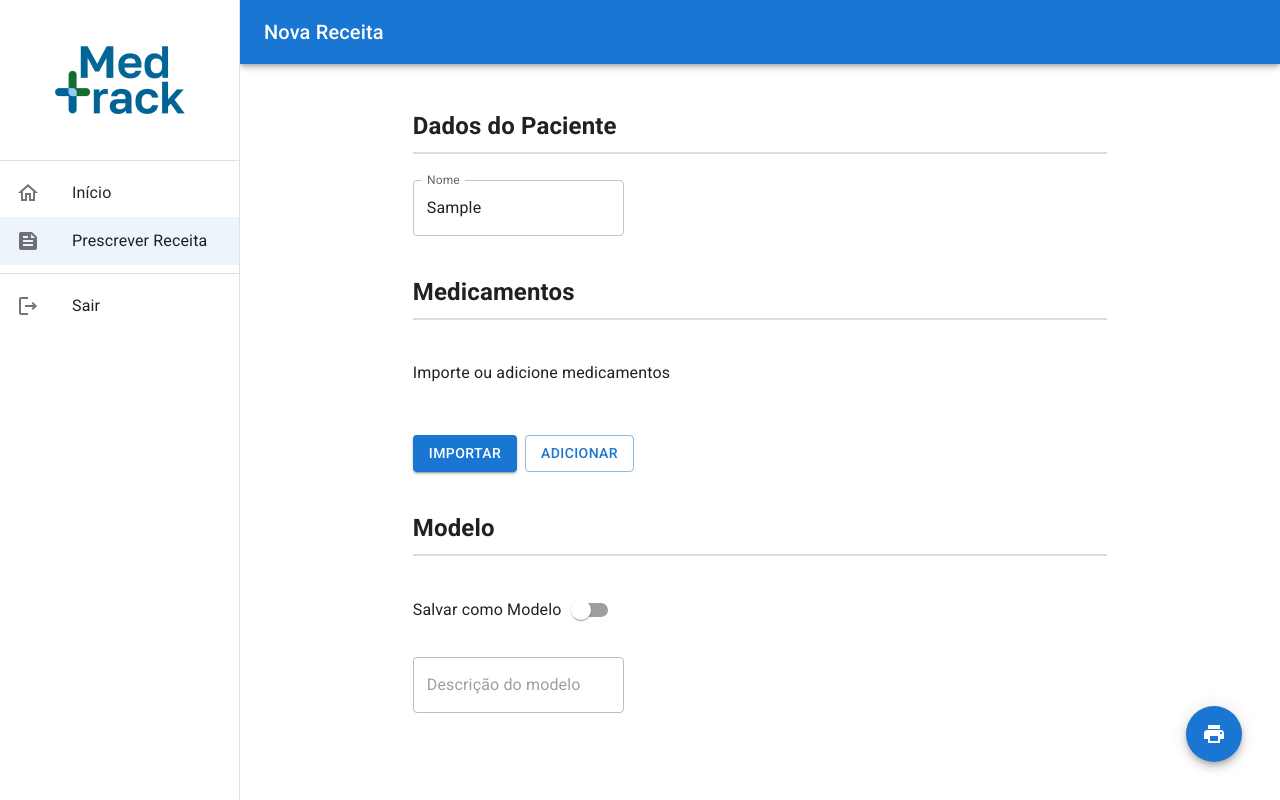
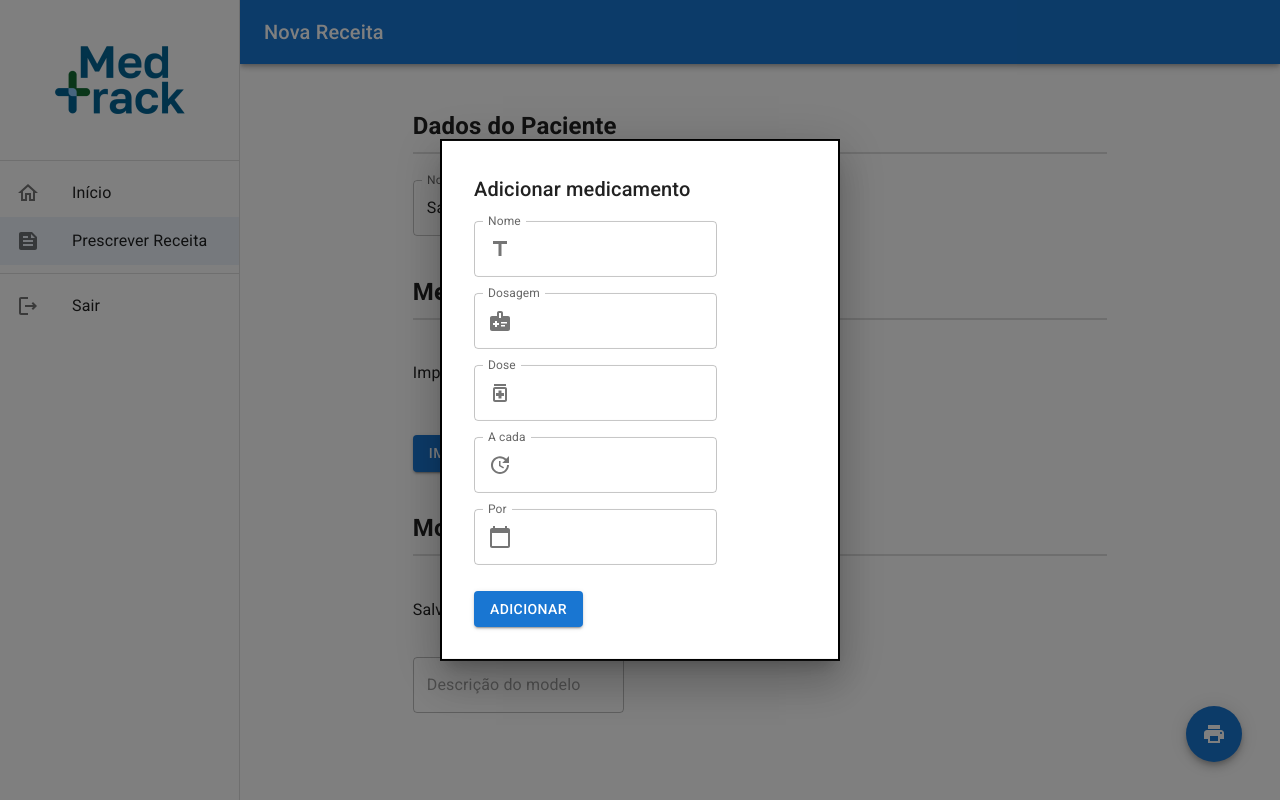
Before and after one commit to TaigoI/MedtrackWeb, a React (Create React App) app: page /app/receita in a window 1280 px wide. Both pictures are taken after typing "Sample" into the empty fields and a click on the button "ADICIONAR". Built offline with nearby package versions, Linux system fonts and the light colour scheme.

Commit message:
feat: PDSG3-45 add addition modal

```diff
--- /dev/null
+++ b/src/presentation/components/add-medication-modal/index.tsx
@@ -0,0 +1,93 @@
+import { InputAdornment, Modal, TextField, Typography } from '@mui/material';
+import React from 'react';
+import { ContentContainer, AddMedicationButton, MedicationList, MedicationField } from './styles';
+import { Medication } from '../../../modules/medications/entities/Medication';
+import { ValidMedicationsMock } from '../../../modules/medications/mocks/valid-medications';
+import { CalendarToday, MedicalInformation, MedicationOutlined, Title, Update } from '@mui/icons-material';
+import { v4 } from 'uuid';
+
+export interface IAddMedicationModalComponentProps {
+  isOpen: boolean;
+  handleClose: () => void;
+  handleAdd: (medication: Medication) => void;
+}
+
+export const AddMedicationModal: React.FC<IAddMedicationModalComponentProps> = ({
+  handleAdd,
+  handleClose,
+  isOpen
+}) => {
+  const handleInternalAdd = () => {
+    handleAdd({
+      ...ValidMedicationsMock[0],
+      id: v4()
+    })
+    handleClose();
+  };
+
+  return (
+    <Modal
+      open={isOpen}
+      onClose={handleClose}
+      aria-labelledby="modal-modal-title"
+      aria-describedby="modal-modal-description"
+    >
+      <ContentContainer>
+        <Typography id="modal-modal-title" variant="h6" component="h2">
+          Adicionar medicamento
+        </Typography>
+        <MedicationField
+          label={'Nome'}
+          InputProps={{
+            startAdornment: (
+              <InputAdornment position="start">
+                <Title />
+              </InputAdornment>
+            ),
+          }}
+        />
+        <MedicationField
+          label={'Dosagem'}
+          InputProps={{
+            startAdornment: (
+              <InputAdornment position="start">
+                <MedicalInformation />
+              </InputAdornment>
+            ),
+          }}
+        />
+        <MedicationField
+          label={'Dose'}
+          InputProps={{
+            startAdornment: (
+              <InputAdornment position="start">
+                <MedicationOutlined />
+              </InputAdornment>
+            ),
+          }}
+        />
+        <MedicationField
+          label={'A cada'}
+          InputProps={{
+            startAdornment: (
+              <InputAdornment position="start">
+                <Update />
+              </InputAdornment>
+            ),
+          }}
+        />
+        <MedicationField
+          label={'Por'}
+          InputProps={{
+            startAdornment: (
+              <InputAdornment position="start">
+                <CalendarToday />
+              </InputAdornment>
+            ),
+          }}
+        />
+        <AddMedicationButton onClick={handleInternalAdd}>Adicionar</AddMedicationButton>
+      </ContentContainer>
+    </Modal>
+  );
+};
--- /dev/null
+++ b/src/presentation/components/add-medication-modal/styles.tsx
@@ -0,0 +1,41 @@
+import { Box, Button, List, TextField } from "@mui/material";
+import styled from "styled-components";
+
+export const ContentContainer = styled(Box).attrs({
+  sx: {
+    position: 'absolute' as 'absolute',
+    top: '50%',
+    left: '50%',
+    transform: 'translate(-50%, -50%)',
+    width: 400,
+    bgcolor: 'background.paper',
+    border: '2px solid #000',
+    boxShadow: 24,
+
+    p: 4,
+  }
+})`
+`
+
+export const MedicationList = styled(List).attrs({
+  sx:{
+    width: '100%',
+    maxWidth: 360,
+    bgcolor: 'background.paper',
+    overflow: 'auto',
+    maxHeight: 300,
+    '& ul': { padding: 0 },
+  }
+})``;
+
+export const AddMedicationButton = styled(Button).attrs({
+  variant: 'contained',
+  sx: {
+    marginTop: '1.6rem'
+  }
+})``;
+
+export const MedicationField = styled(TextField).attrs({
+  sx: {marginTop: '1rem'}
+})`
+`
--- a/src/presentation/pages/app/create-prescription/index.tsx
+++ b/src/presentation/pages/app/create-prescription/index.tsx
@@ -9,16 +9,20 @@ import { ImportMedicationModal } from '../../../components/import-medication-mod
 import { Medication } from '../../../../modules/medications/entities/Medication';
 import { isMedicationKeyHidden, medicationKeyTranslator } from './data';
 import { toast } from 'react-toastify';
+import { AddMedicationModal } from '../../../components/add-medication-modal';
 
 export const CreatePrescriptionScreen: React.FC = () => {
   const [saveAsTemplate, setSaveAsTemplate] = useState<boolean>();
-  const [open, setOpen] = React.useState(false);
+  const [isImportationOpen, setImportationOpen] = React.useState(false);
+  const [isAdditionOpen, setAdditionOpen] = React.useState(false);
   const [medications, setMedications] = useState<Medication[]>([]);
   const [patientName, setPatientName] = useState('');
   const [patientNameError, setPatientNameError] = useState<string>();
 
-  const handleOpen = () => setOpen(true);
-  const handleClose = () => setOpen(false);
+  const handleOpenImportation = () => setImportationOpen(true);
+  const handleCloseImportation = () => setImportationOpen(false);
+  const handleOpenAddition = () => setAdditionOpen(true);
+  const handleCloseAddition = () => setAdditionOpen(false);
 
 
   function handleError(errorMessage: string) {
@@ -53,14 +57,26 @@ export const CreatePrescriptionScreen: React.FC = () => {
     ]);
   }
 
+  const handleAddMedication = (medication: Medication) => {
+    setMedications([
+      ...medications,
+      medication
+    ]);
+  }
+
   return (
     <DashboardContainerComponent appBar={{
       title: 'Nova Receita'
     }}>
       <ImportMedicationModal
-        isOpen={open}
-        handleClose={handleClose}
+        isOpen={isImportationOpen}
+        handleClose={handleCloseImportation}
         handleImport={handleImport}
+      />
+      <AddMedicationModal
+        isOpen={isAdditionOpen}
+        handleAdd={handleAddMedication}
+        handleClose={handleCloseAddition}
       />
       <Toolbar />
       <MainContainer>
@@ -115,8 +131,8 @@ export const CreatePrescriptionScreen: React.FC = () => {
               )) :  <p>Importe ou adicione medicamentos</p>}
             </MedicationList>
             <MedicationButtonsContainer>
-              <ImportMedicationButton onClick={handleOpen}>Importar</ImportMedicationButton>
-              <AddMedicationButton>Adicionar</AddMedicationButton>
+              <ImportMedicationButton onClick={handleOpenImportation}>Importar</ImportMedicationButton>
+              <AddMedicationButton onClick={handleOpenAddition}>Adicionar</AddMedicationButton>
             </MedicationButtonsContainer>
           </SectionContainer>
           <SectionContainer>
```
